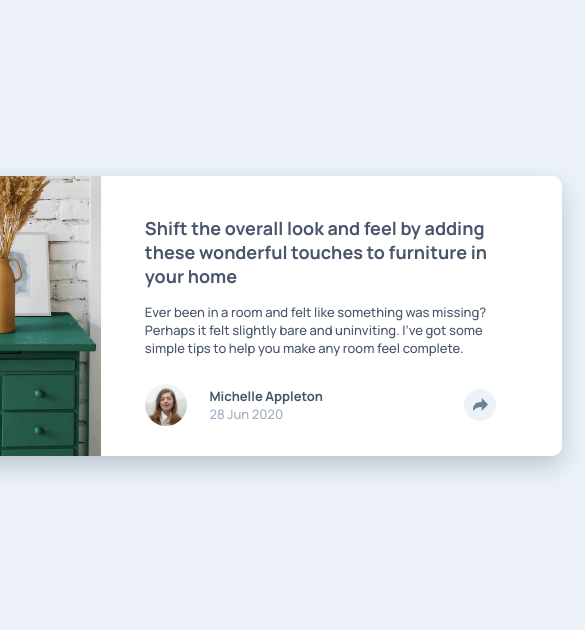
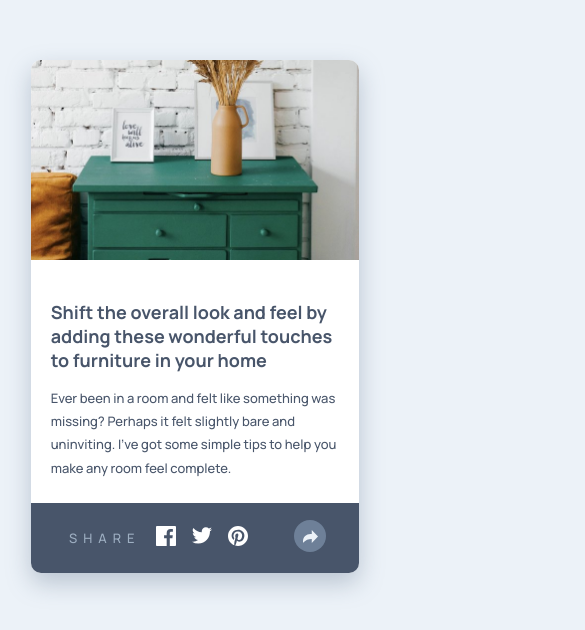
Before and after one commit to carloscasciano/article_preview_component, a React (Create React App) app in the folder article-preview/: page / in a window 390 px wide. Shown: the part 106-736 px from the top of the page, 585 px wide, since content can reach past the window. Built offline with nearby package versions, Linux system fonts and the light colour scheme.

Commit message:
Add media queries for mobile

```diff
--- a/article-preview/src/App.js
+++ b/article-preview/src/App.js
@@ -4,7 +4,7 @@ import ArticleComponent from "./components/article_component/ArticleComponent";
 import { dummyData } from "./resources/dummy_data";
 
 function App() {
-  const [shareVisibility, setShareVisibility] = useState(false);
+  const [shareVisibility, setShareVisibility] = useState(true);
 
   const handleShareVisibility = () => {
     shareVisibility === true
--- a/article-preview/src/components/article_component/ArticleComponent.js
+++ b/article-preview/src/components/article_component/ArticleComponent.js
@@ -41,7 +41,7 @@ export default function ArticleComponent(props) {
           </AvatarShareContainer>
         </TextContainer>
         <ShareAreaContainer visible={props.shareVisibility}>
-          <p>S H A R E</p>
+          <p>SHARE</p>
           <SocialMediaIconContainer>
             <svg xmlns="http://www.w3.org/2000/svg" width="20" height="20">
               <path
--- a/article-preview/src/components/article_component/articleComponentStyle.js
+++ b/article-preview/src/components/article_component/articleComponentStyle.js
@@ -1,4 +1,6 @@
 import styled from "styled-components";
+
+const mediaShift = "733px";
 
 export const ArticleContainer = styled.div`
   display: flex;
@@ -10,16 +12,24 @@ export const ArticleContainer = styled.div`
   -moz-box-shadow: 0px 10px 25px 0px rgba(109, 127, 151, 0.4);
   box-shadow: 0px 10px 25px 0px rgba(109, 127, 151, 0.4);
 
+  @media (max-width: ${mediaShift}) {
+    background-color: white;
+    height: 513px;
+    width: 328px;
+    flex-direction: column;
+  }
+
   img {
     height: 100%;
     width: 100%;
     border-radius: 10px 0 0 10px;
     object-fit: cover;
     overflow: hidden;
+
+    @media (max-width: ${mediaShift}) {
+      height: 200px;
+      border-radius: 10px 10px 0 0;
     }
-
-  @media (max-width: 375px) {
-    background-color: red;
   }
 `;
 
@@ -29,18 +39,22 @@ export const TextContainer = styled.div`
   color: hsl(217, 19%, 35%);
   padding: 0 6% 0 6%;
 
+  @media (max-width: ${mediaShift}) {
+    align-content: flex-end;
+    height: 313px;
+  }
+
   h2 {
     font-weight: 700;
     font-size: 18px;
-
     margin-top: 40px;
   }
 
   p {
     font-weight: 500;
     font-size: 13px;
-
     margin-top: 15px;
+    line-height: 1.8;
   }
 `;
 
@@ -52,6 +66,10 @@ export const AvatarShareContainer = styled.div`
   grid-column-gap: 0px;
   grid-row-gap: 0px;
   align-items: center;
+
+  @media (max-width: ${mediaShift}) {
+    margin-top: 20px;
+  }
 
   img {
     margin: 0;
@@ -92,16 +110,18 @@ export const AvatarShareContainer = styled.div`
     height: 32px;
     width: 32px;
     border-radius: 16px;
-    background-color: ${(props) => (props.customBackground === true ? 'red' : 'black')};
     grid-area: 1 / 5 / 2 / 6;
     justify-self: center;
     align-self: center;
     display: flex;
     justify-content: center;
     align-items: center;
+
+    @media (max-width: ${mediaShift}) {
+      z-index: 2;
     }
-
-`
+  }
+`;
 
 export const ShareAreaContainer = styled.div`
   position: absolute;
@@ -118,14 +138,28 @@ export const ShareAreaContainer = styled.div`
   justify-content: space-around;
   align-items: center;
 
-
-  p{
-      color: hsl(212, 23%, 69%);
+  @media (max-width: ${mediaShift}) {
+    height: 70px;
+    width: 328px;
+    border-radius: 0 0 10px 10px;
+    margin: 443px 0 0 0px;
+    display: flex;
+    justify-content: flex-start;
   }
 
+  p {
+    color: hsl(212, 23%, 69%);
+    letter-spacing: 6px;
 
+    @media (max-width: ${mediaShift}) {
+      letter-spacing: 6px;
+      padding: 0 8px 0 8px;
+    }
+  }
+
+  @media (min-width: ${mediaShift}) {
     :after {
-	content: '';
+      content: "";
       position: absolute;
       bottom: 0;
       left: 50%;
@@ -137,7 +171,11 @@ export const ShareAreaContainer = styled.div`
       margin-left: -10px;
       margin-bottom: -10px;
     }
+  }
 `;
 
 export const SocialMediaIconContainer = styled.div`
-`
+  @media (max-width: ${mediaShift}) {
+    padding: 0 8px 0 8px;
+  }
+`;
```
Lines whose indentation alone changed are shown as unchanged.
